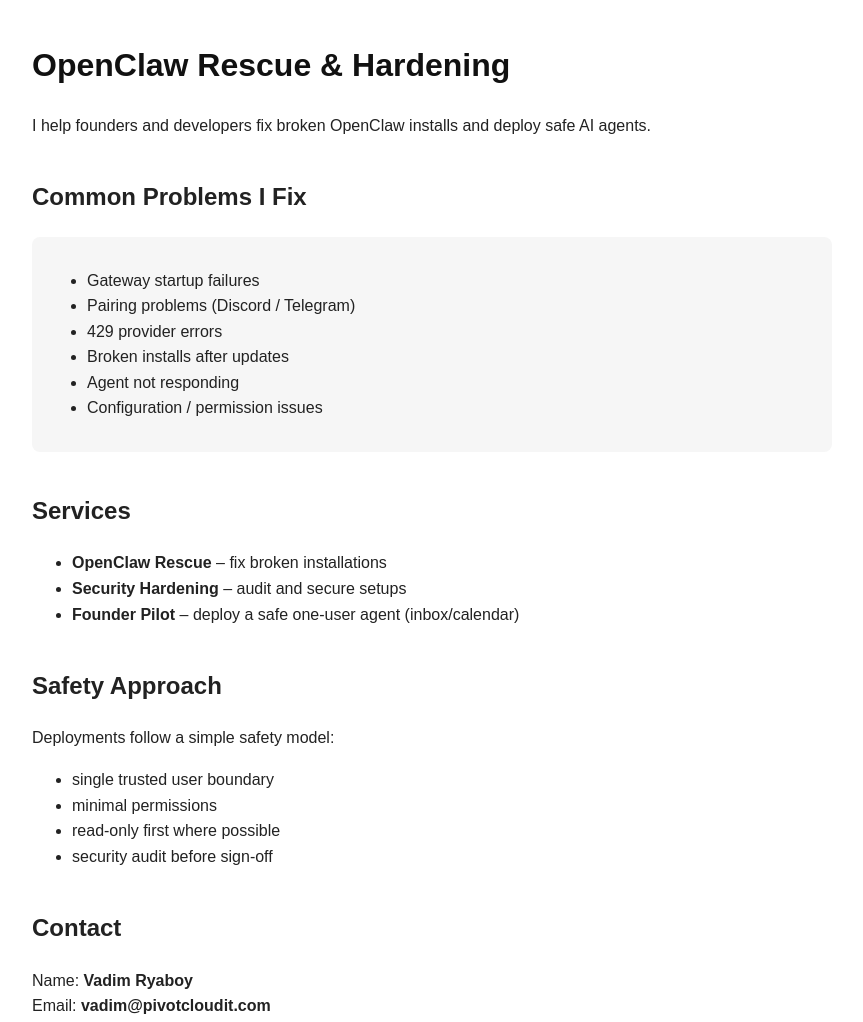
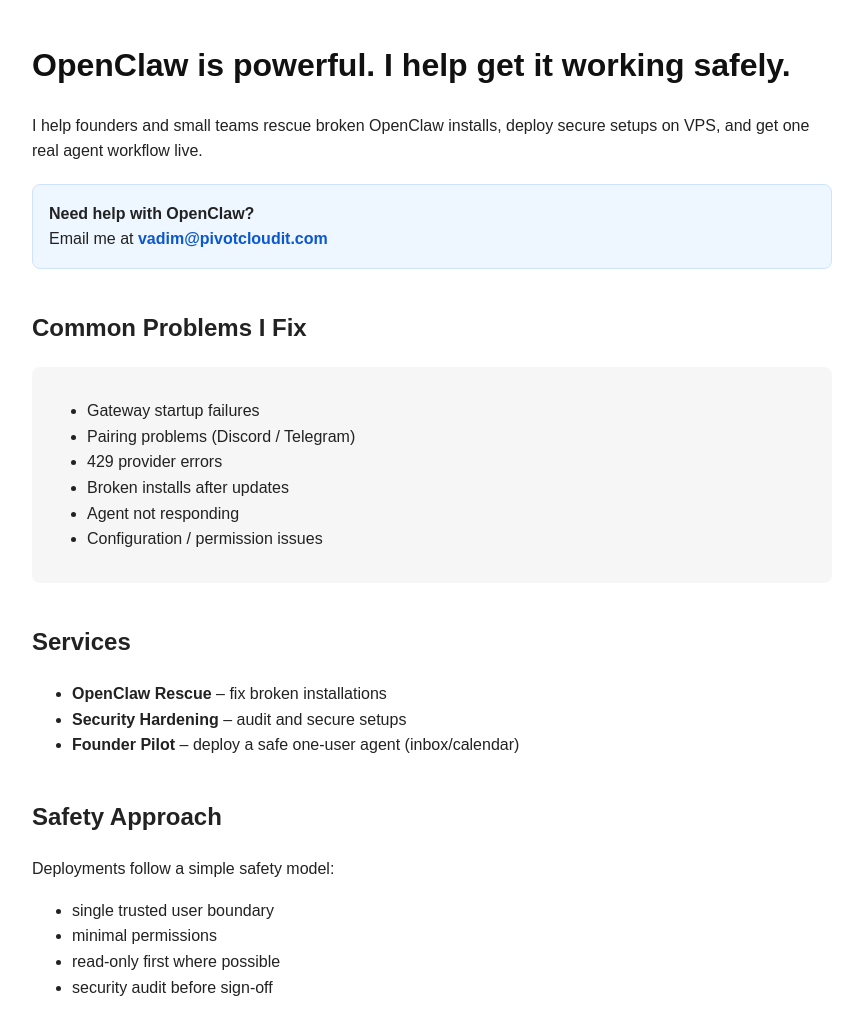
Before and after one commit to vryaboy/agent-rescue, a plain HTML site: page index.html in a window 1280 px wide. Shown: the top 1022 px of the page, without its empty margins (208-1071 px from the left). Drawn offline with Linux system fonts and the light colour scheme.

Commit message:
Enhance index.html with contact CTA and updates
Added a call-to-action box for contacting support and updated the introductory text.

```diff
--- a/index.html
+++ b/index.html
@@ -3,7 +3,6 @@
 <head>
 <meta charset="UTF-8">
 <title>OpenClaw Rescue</title>
-
 
 <style>
 body{
@@ -14,42 +13,59 @@
   color:#222;
 }
 
-
 h1{
   color:#111;
 }
 
-
 .section{
   margin-top:40px;
 }
-
 
 .box{
   background:#f6f6f6;
   padding:15px;
   border-radius:8px;
 }
+
+.cta-box{
+  background:#eef6ff;
+  border:1px solid #cfe3ff;
+  padding:16px;
+  border-radius:8px;
+  margin-top:20px;
+}
+
+.cta-box a{
+  color:#0b57d0;
+  font-weight:bold;
+  text-decoration:none;
+}
+
+.cta-box a:hover{
+  text-decoration:underline;
+}
 </style>
-
 
 </head>
 
-
 <body>
 
-
-<h1>OpenClaw Rescue & Hardening</h1>
-
+<h1>OpenClaw is powerful. I help get it working safely.</h1>
 
 <p>
-I help founders and developers fix broken OpenClaw installs and deploy safe AI agents.
+I help founders and small teams rescue broken OpenClaw installs, deploy secure setups on VPS, and get one real agent workflow live.
 </p>
 
+<div class="cta-box">
+  <strong>Need help with OpenClaw?</strong><br>
+  Email me at
+  <a href="mailto:vadim@pivotcloudit.com?subject=OpenClaw%20Help">
+    vadim@pivotcloudit.com
+  </a>
+</div>
 
 <div class="section">
 <h2>Common Problems I Fix</h2>
-
 
 <div class="box">
 <ul>
@@ -63,10 +79,8 @@
 </div>
 </div>
 
-
 <div class="section">
 <h2>Services</h2>
-
 
 <ul>
 <li><strong>OpenClaw Rescue</strong> – fix broken installations</li>
@@ -74,18 +88,14 @@
 <li><strong>Founder Pilot</strong> – deploy a safe one-user agent (inbox/calendar)</li>
 </ul>
 
-
 </div>
-
 
 <div class="section">
 <h2>Safety Approach</h2>
 
-
 <p>
 Deployments follow a simple safety model:
 </p>
-
 
 <ul>
 <li>single trusted user boundary</li>
@@ -94,23 +104,17 @@
 <li>security audit before sign-off</li>
 </ul>
 
-
 </div>
-
 
 <div class="section">
 <h2>Contact</h2>
-
 
 <p>
 Name: <strong>Vadim Ryaboy</strong><br>
 Email: <strong>vadim@pivotcloudit.com</strong>
 </p>
 
-
 </div>
 
-
 </body>
-
 </html>
```
Lines whose indentation alone changed are shown as unchanged.
